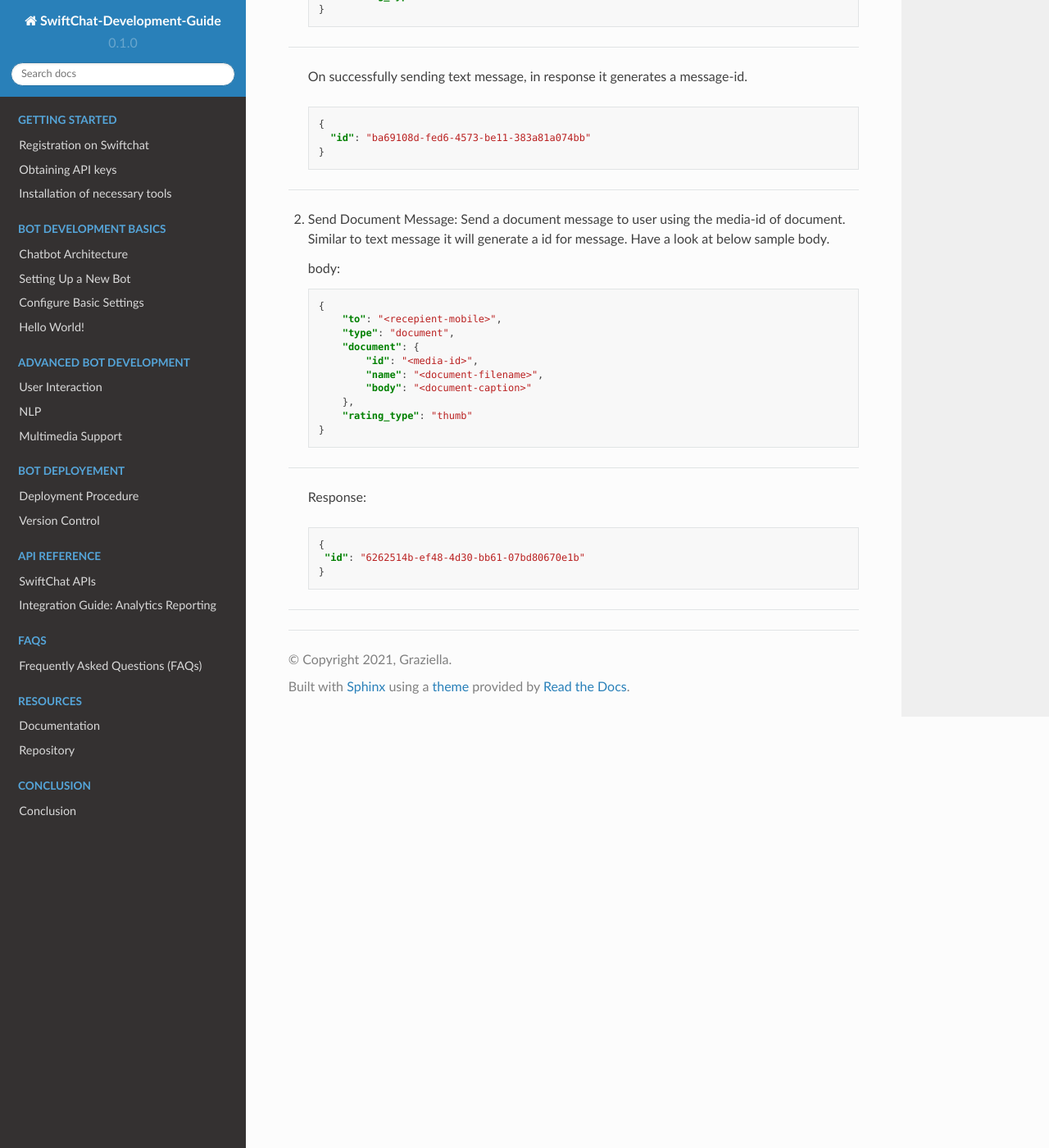
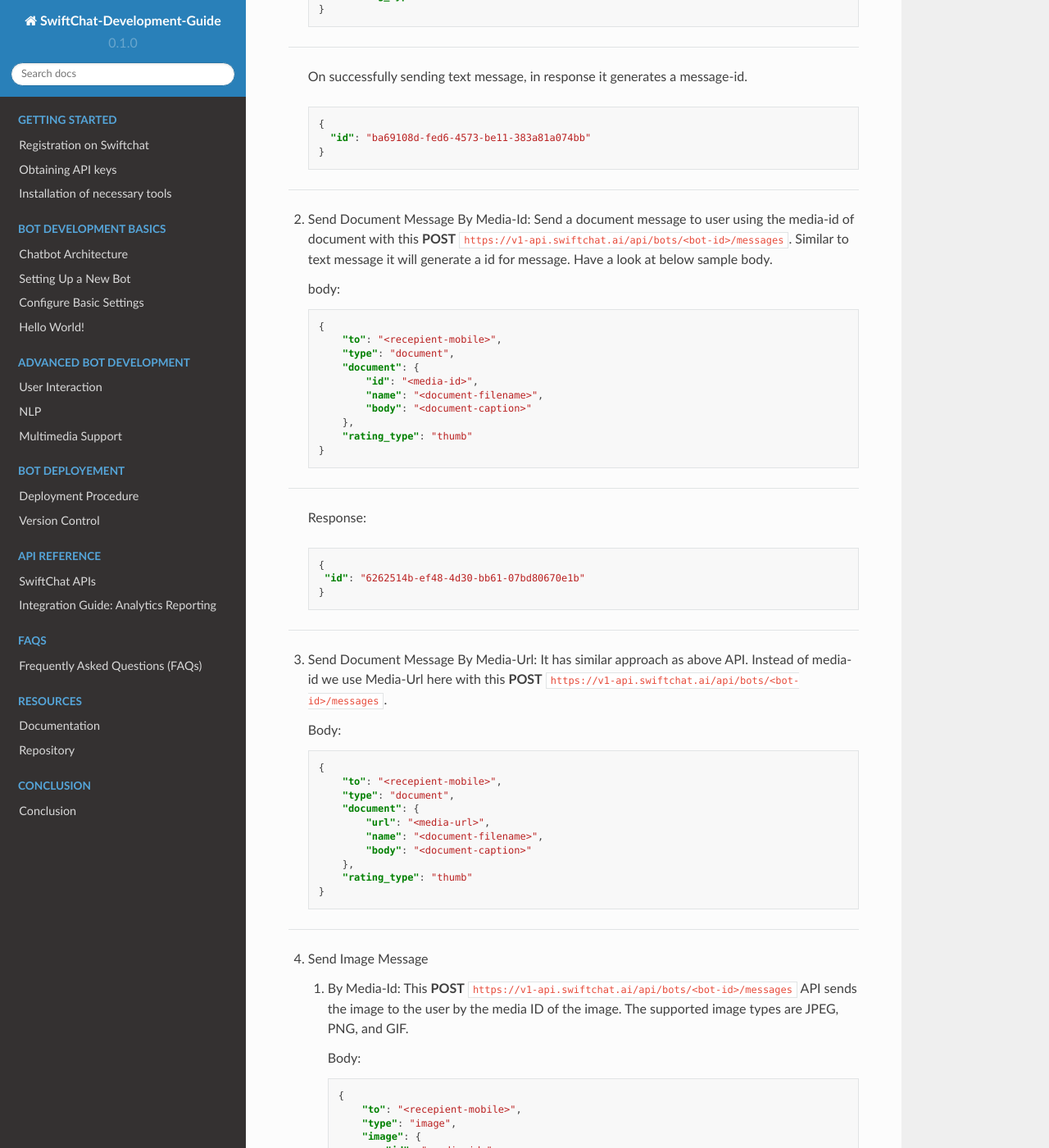
Before and after one commit to Priyanka-sharma181/Chatbot-Development-Guide, a Sphinx documentation site: the page built from docs/source/messages_api.rst, in a window 1280 px wide and 1400 px high, scrolled down 576 px. Shown: the whole window at 82% size. Built offline with Sphinx 7.4.7 and the Read the Docs theme 2.0.0, drawn with Linux system fonts in a browser that asks for light colours; some of the changed text lies outside the part shown.

Commit message:
message APIs

```diff
--- a/docs/source/messages_api.rst
+++ b/docs/source/messages_api.rst
@@ -31,7 +31,7 @@
 
 ------------------------------
 
-2. Send Document Message: Send a document message to user using the media-id of document. Similar to text message it will generate a id for message. Have a look at below sample body.
+2. Send Document Message By Media-Id: Send a document message to user using the media-id of document with this **POST** ``https://v1-api.swiftchat.ai/api/bots/<bot-id>/messages``. Similar to text message it will generate a id for message. Have a look at below sample body.
 
    body:
 
@@ -58,3 +58,69 @@
          "id": "6262514b-ef48-4d30-bb61-07bd80670e1b"
         }
 -------------------------
+
+3. Send Document Message By Media-Url: It has similar approach as above API. Instead of media-id we use Media-Url here with this **POST** ``https://v1-api.swiftchat.ai/api/bots/<bot-id>/messages``.
+
+   Body:
+
+   .. code-block:: json
+
+    {
+        "to": "<recepient-mobile>",
+        "type": "document",
+        "document": {
+            "url": "<media-url>",
+            "name": "<document-filename>",
+            "body": "<document-caption>"
+        },
+        "rating_type": "thumb"
+    }
+
+------------------------
+
+4. Send Image Message
+
+   1. By Media-Id: This **POST** ``https://v1-api.swiftchat.ai/api/bots/<bot-id>/messages`` API sends the image to the user by the media ID of the image. The supported image types are JPEG, PNG, and GIF.
+
+      Body:
+
+      .. code-block:: json
+
+        {
+            "to": "<recepient-mobile>",
+            "type": "image",
+            "image": {
+                "id": "<media-id>",
+                "body": "<image-caption>"
+            },
+            "rating_type": "thumb"
+        }
+-------------------
+
+    1. By Media-Url: This **POST** ``https://v1-api.swiftchat.ai/api/bots/<bot-id>/messages`` API sends the image to the user by the media url of the image. The supported image types are JPEG, PNG, and GIF.
+
+       Body:
+
+       .. code-block:: json
+
+        {
+            "to": "<recepient-mobile>",
+            "type": "image",
+            "image": {
+                "url": "<media-url>",
+                "body": "<image-caption>"
+            },
+            "rating_type": "thumb"
+        }
+
+----------------------------
+
+    Response:
+
+    .. code-block:: json
+
+        {
+            "id": "c7d38219-3667-4f2f-bdf2-9428f17dd602"
+        }
+
+----------------------------
```
